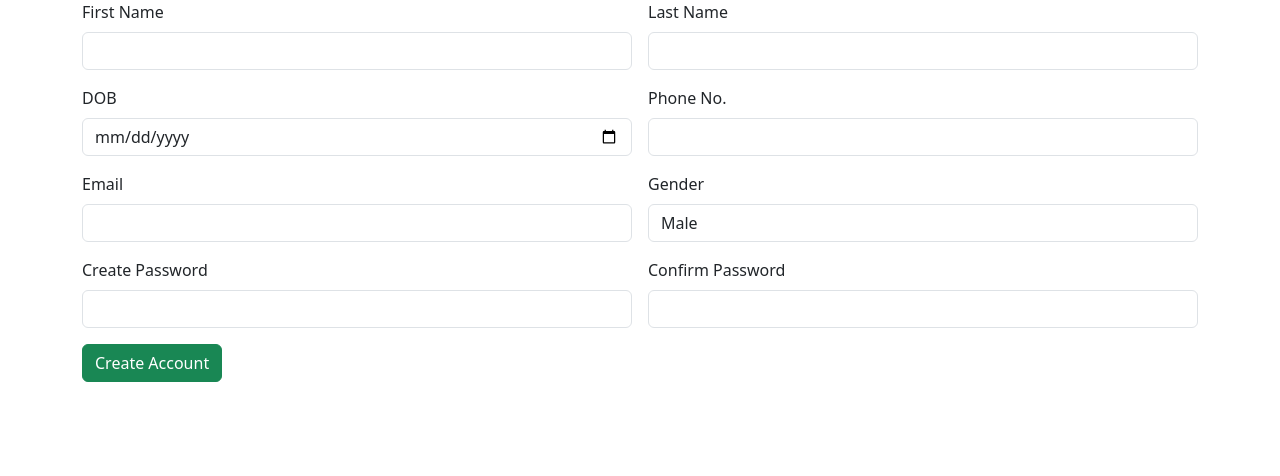
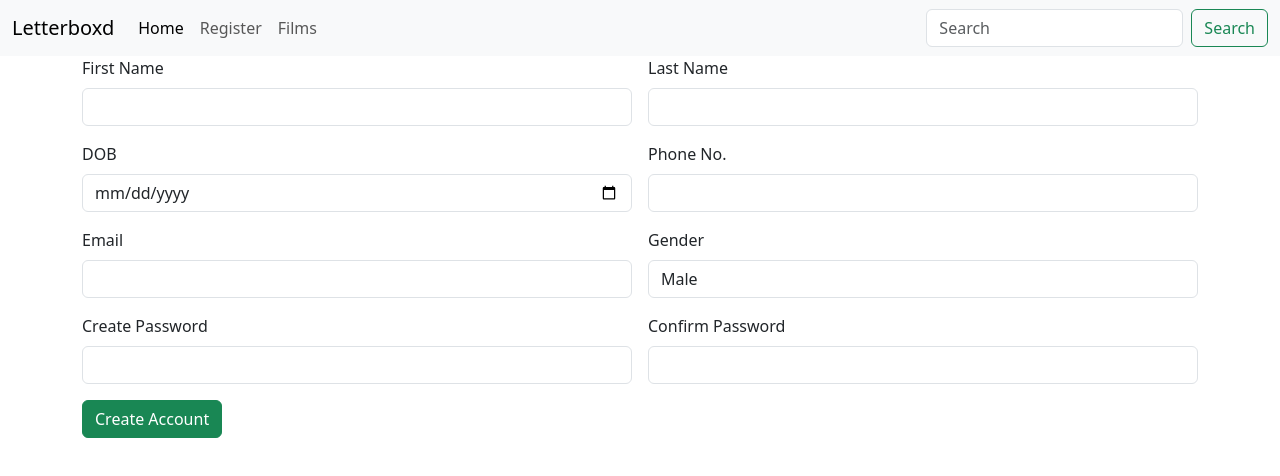
Before and after one commit to Ananthan493/Film-app, a plain HTML site: page create.html in a window 1280 px wide. Drawn offline with nearby package versions, Linux system fonts and the light colour scheme.

Commit message:
all done

```diff
--- a/create.html
+++ b/create.html
@@ -10,6 +10,31 @@
 </head>
 
 <body>
+    <nav class="navbar navbar-expand-lg bg-body-tertiary">
+        <div class="container-fluid">
+          <a class="navbar-brand" href="#">Letterboxd</a>
+          <button class="navbar-toggler" type="button" data-bs-toggle="collapse" data-bs-target="#navbarTogglerDemo02" aria-controls="navbarTogglerDemo02" aria-expanded="false" aria-label="Toggle navigation">
+            <span class="navbar-toggler-icon"></span>
+          </button>
+          <div class="collapse navbar-collapse" id="navbarTogglerDemo02">
+            <ul class="navbar-nav me-auto mb-2 mb-lg-0">
+              <li class="nav-item">
+                <a class="nav-link active" aria-current="page" href="index.html">Home</a>
+              </li>
+              <li class="nav-item">
+                <a class="nav-link" href="create.html">Register</a>
+              </li>
+              <li class="nav-item">
+                <a class="nav-link" href="viewall.html">Films</a>
+              </li>
+            </ul>
+            <form class="d-flex" role="search">
+              <input class="form-control me-2" type="search" placeholder="Search" aria-label="Search">
+              <button class="btn btn-outline-success" type="submit">Search</button>
+            </form>
+          </div>
+        </div>
+      </nav>
     <div class="container">
         <div class="row">
             <div class="col col-12 col-sm-12 col-md--12 col-lg-12 col-xl-12 col-xxl-12">
```
Also changed, not shown: index.html (+25 -0 lines).
